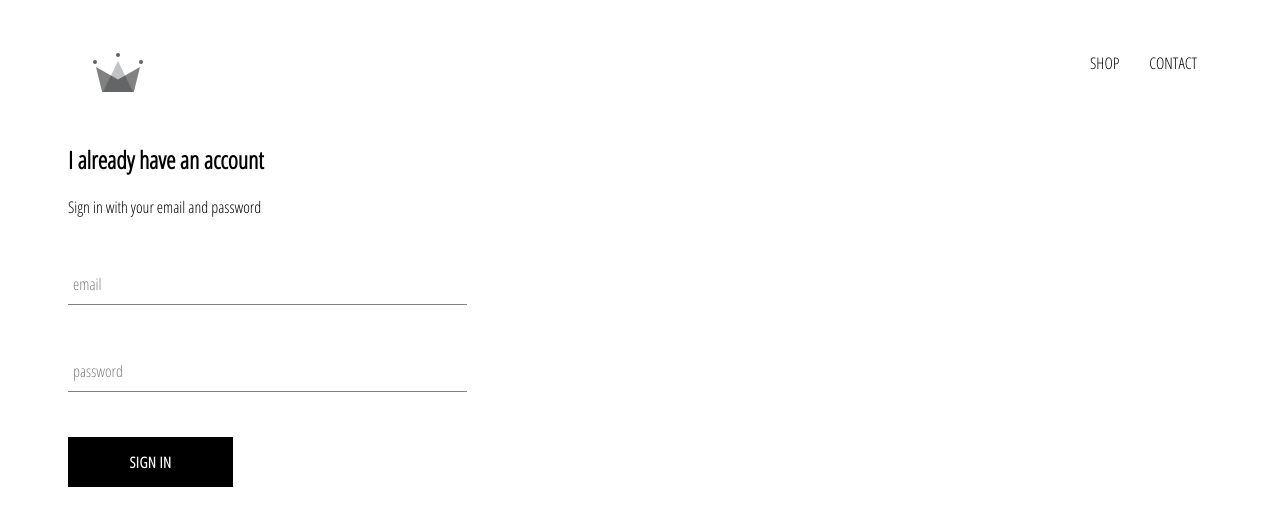
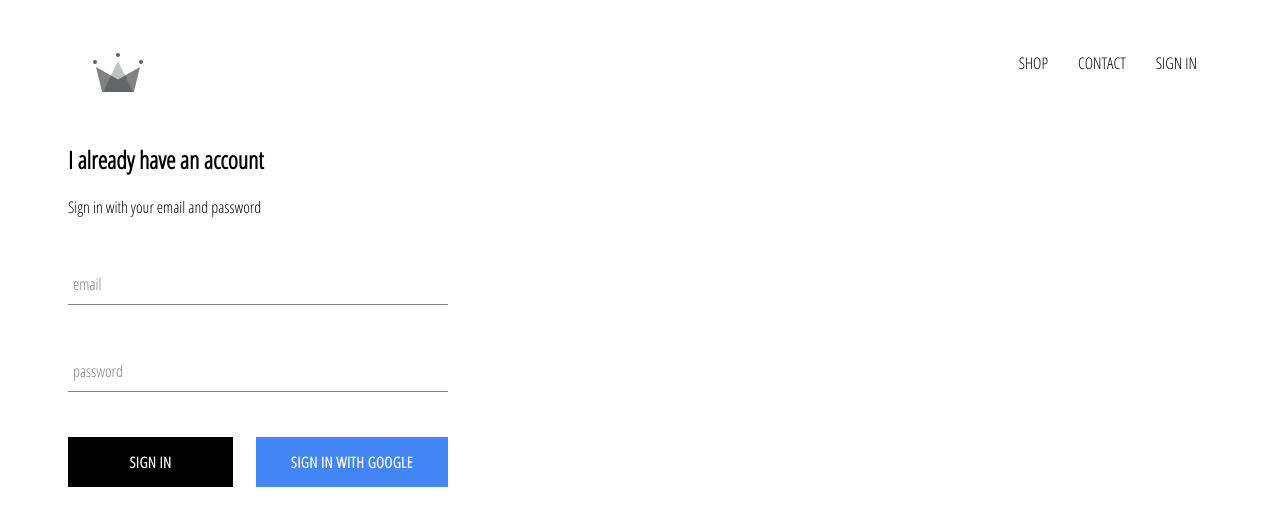
Before and after one commit to SUZAUDDAULA/hatbazar, a React (Create React App) app: page /signin in a window 1280 px wide. Shown: the top 526 px of the page. Built offline with nearby package versions, Linux system fonts and the light colour scheme; no server answers.

Commit message:
integrated firebase into app

```diff
--- a/package.json
+++ b/package.json
@@ -6,6 +6,7 @@
     "@testing-library/jest-dom": "^4.2.4",
     "@testing-library/react": "^9.3.2",
     "@testing-library/user-event": "^7.1.2",
+    "firebase": "^7.8.2",
     "node-sass": "^4.13.1",
     "react": "^16.12.0",
     "react-dom": "^16.12.0",
--- a/src/App.css
+++ b/src/App.css
@@ -7,3 +7,6 @@
   text-decoration: none;
   color: black;
 }
+*{
+  box-sizing: border-box;
+}
--- a/src/App.js
+++ b/src/App.js
@@ -1,24 +1,49 @@
 import React from 'react';
-import { Switch,Route } from 'react-router-dom';
+import { Switch, Route } from 'react-router-dom';
+
 import './App.css';
 
 import HomePage from './pages/homepages/homepage.component';
 import ShopPage from './pages/shop/shop.component';
+import SignInAndSignUpPage from './pages/sign-in-and-sign-up/sign-in-and-sign-up.component';
 import Header from './components/header/header.component';
-import SignInAndSignUpPage from './pages/sign-in-and-sign-up/sign-in-and-sign-up.component';
+import { auth } from './firebase/firebase.utils';
 
-function App() {
+class App extends React.Component {
+  constructor() {
+    super();
+
+    this.state = {
+      currentUser: null
+    };
+  }
+
+  unsubscribeFromAuth = null;
+
+  componentDidMount() {
+    this.unsubscribeFromAuth = auth.onAuthStateChanged(user => {
+      this.setState({ currentUser: user });
+
+      console.log(user);
+    });
+  }
+
+  componentWillUnmount() {
+    this.unsubscribeFromAuth();
+  }
+
+  render() {
     return (
-    <div >
-      <Header />
+      <div>
+        <Header currentUser={this.state.currentUser} />
         <Switch>
           <Route exact path='/' component={HomePage} />
           <Route path='/shop' component={ShopPage} />
           <Route path='/signin' component={SignInAndSignUpPage} />
         </Switch>
-
       </div>
     );
   }
+}
 
 export default App;
--- a/src/components/custom-button/custom-button.component.jsx
+++ b/src/components/custom-button/custom-button.component.jsx
@@ -2,8 +2,8 @@
 
 import './custom-button.styles.scss';
 
-const CustomButton=({children,...otherProps})=>(
-    <button className='custom-button' {...otherProps}>
+const CustomButton=({children,isGoogleSignIn,...otherProps})=>(
+    <button className={`${isGoogleSignIn?'google-sign-in':''} custom-button`} {...otherProps}>
         {children}
     </button>
 );
--- a/src/components/custom-button/custom-button.styles.scss
+++ b/src/components/custom-button/custom-button.styles.scss
@@ -19,4 +19,14 @@
       color: black;
       border: 1px solid black;
     }
+
+    &.google-sign-in{
+      background-color: #4285f4;
+      color: white;
+
+      &:hover{
+        background-color: #357ae8;
+        border: none;
+      }
+    }
   }
--- a/src/components/header/header.component.jsx
+++ b/src/components/header/header.component.jsx
@@ -1,10 +1,10 @@
 import React from 'react';
 import { Link } from 'react-router-dom';
-
+import {auth} from '../../firebase/firebase.utils';
 import { ReactComponent as Logo } from '../../assets/crown.svg';
 import './header.styles.scss';
 
-const Header=()=>(
+const Header=({currentUser})=>(
     <div className='header'>
         <Link className='logo-container' to="/">
             <Logo className='logo' />
@@ -16,6 +16,16 @@
             <Link className='option' to='/shop'>
                 CONTACT
             </Link>
+            {
+                currentUser ?
+                <div className='option' onClick={()=>auth.signOut()}>
+                    SIGN OUT
+                </div>
+                :
+                <Link className='option' to='signin'>
+                    SIGN IN
+                </Link>
+            }
         </div>
     </div>
 )
--- a/src/components/header/header.styles.scss
+++ b/src/components/header/header.styles.scss
@@ -20,6 +20,7 @@
 
       .option {
         padding: 10px 15px;
+        cursor: pointer;
       }
     }
   }
--- a/src/components/sign-in/sign-in.component.jsx
+++ b/src/components/sign-in/sign-in.component.jsx
@@ -2,6 +2,8 @@
 
 import FormInput from '../form-input/form-input.component';
 import CustomButton from '../custom-button/custom-button.component';
+
+import { signInWithGoogle } from '../../firebase/firebase.utils';
 
 import './sign-in.styles.scss';
 
@@ -50,7 +52,13 @@
             label='password'
             required
           />
-          <CustomButton type='submit'>Sign in</CustomButton>
+          <div className='buttons'>
+            <CustomButton type='submit'>Sign in</CustomButton>
+            <CustomButton onClick={signInWithGoogle} isGoogleSignIn>
+              Sign in with Google
+            </CustomButton>
+          </div>
+
         </form>
       </div>
     );
--- a/src/components/sign-in/sign-in.styles.scss
+++ b/src/components/sign-in/sign-in.styles.scss
@@ -1,9 +1,14 @@
 .sign-in {
-    width: 30vw;
+    width: 380px;
     display: flex;
     flex-direction: column;
 
     .title {
         margin: 10px 0;
     }
+
+    .buttons{
+        display: flex;
+        justify-content: space-between;
+    }
 }
--- /dev/null
+++ b/src/firebase/firebase.utils.js
@@ -0,0 +1,25 @@
+import firebase from 'firebase/app';
+import 'firebase/firestore';
+import 'firebase/auth';
+
+const config= {
+    apiKey: "AIzaSyBzz9m1j2lnZpKpzeWFC1gDttk6_sFXewI",
+    authDomain: "hatbazar-643db.firebaseapp.com",
+    databaseURL: "https://hatbazar-643db.firebaseio.com",
+    projectId: "hatbazar-643db",
+    storageBucket: "hatbazar-643db.appspot.com",
+    messagingSenderId: "912119935674",
+    appId: "1:912119935674:web:f3c3877fac083b9d5c8883",
+    measurementId: "G-HTNKZWRCLG"
+  };
+
+  firebase.initializeApp(config);
+
+  export const auth = firebase.auth();
+  export const firestore = firebase.firestore();
+
+  const provider = new firebase.auth.GoogleAuthProvider();
+  provider.setCustomParameters({ prompt: 'select_account' });
+  export const signInWithGoogle = () => auth.signInWithPopup(provider);
+
+  export default firebase;
```
Also changed, not shown: 1 other file (tests, documents, lock files or other folders). Lines whose indentation alone changed are shown as unchanged.
